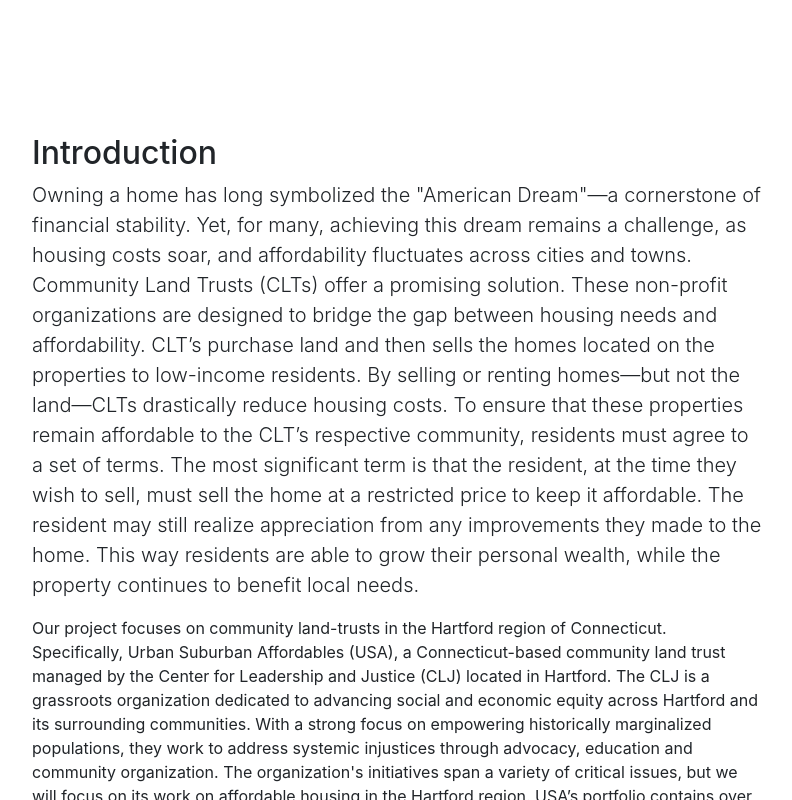
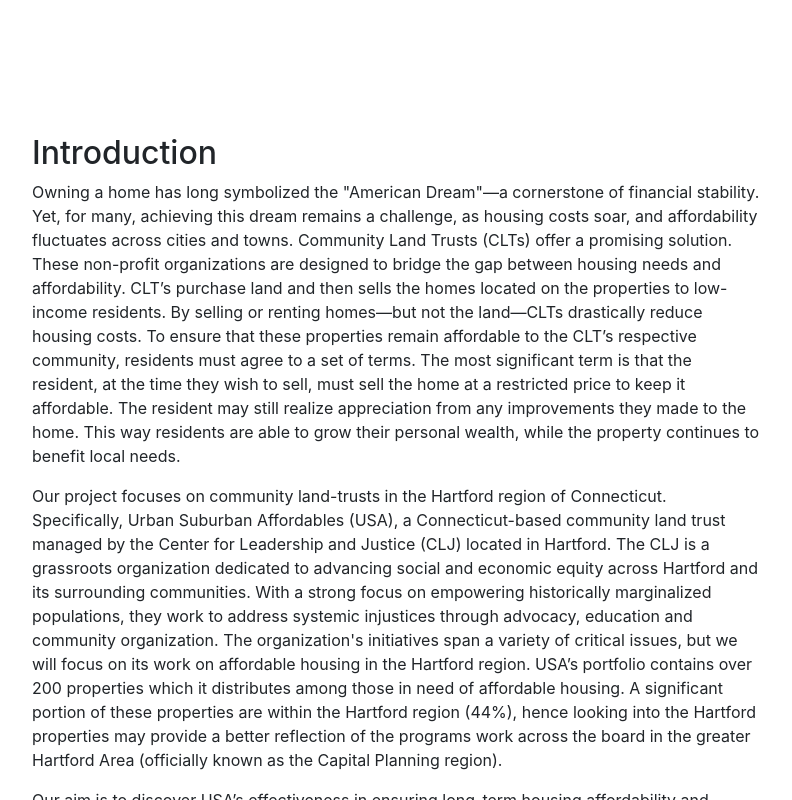
Before and after one commit to DataVizForAll/clt-safy-almukhtar, a plain HTML site: page index.html in a window 1280 px wide. Shown: the part 574-1374 px from the top of the page, without its empty margins (243-1035 px from the left). Drawn offline with nearby package versions, Linux system fonts and the light colour scheme.

Commit message:
Update index.html

```diff
--- a/index.html
+++ b/index.html
@@ -68,7 +68,7 @@
 
           <h2>Introduction</h2>
 
-          <p class="lead">Owning a home has long symbolized the "American Dream"—a cornerstone of financial stability. Yet, for many, achieving this dream remains a challenge, as housing costs soar, and affordability fluctuates across cities and towns. Community Land Trusts (CLTs) offer a promising solution. These non-profit organizations are designed to bridge the gap between housing needs and affordability. CLT’s purchase land and then sells the homes located on the properties to low-income residents. By selling or renting homes—but not the land—CLTs drastically reduce housing costs. To ensure that these properties remain affordable to the CLT’s respective community, residents must agree to a set of terms. The most significant term is that the resident, at the time they wish to sell, must sell the home at a restricted price to keep it affordable. The resident may still realize appreciation from any improvements they made to the home. This way residents are able to grow their personal wealth, while the property continues to benefit local needs.
+          <p>Owning a home has long symbolized the "American Dream"—a cornerstone of financial stability. Yet, for many, achieving this dream remains a challenge, as housing costs soar, and affordability fluctuates across cities and towns. Community Land Trusts (CLTs) offer a promising solution. These non-profit organizations are designed to bridge the gap between housing needs and affordability. CLT’s purchase land and then sells the homes located on the properties to low-income residents. By selling or renting homes—but not the land—CLTs drastically reduce housing costs. To ensure that these properties remain affordable to the CLT’s respective community, residents must agree to a set of terms. The most significant term is that the resident, at the time they wish to sell, must sell the home at a restricted price to keep it affordable. The resident may still realize appreciation from any improvements they made to the home. This way residents are able to grow their personal wealth, while the property continues to benefit local needs.
 </p>
 
           <p>Our project focuses on community land-trusts in the Hartford region of Connecticut. Specifically, Urban Suburban Affordables (USA), a Connecticut-based community land trust managed by the Center for Leadership and Justice (CLJ) located in Hartford. The CLJ is a grassroots organization dedicated to advancing social and economic equity across Hartford and its surrounding communities. With a strong focus on empowering historically marginalized populations, they work to address systemic injustices through advocacy, education and community organization. The organization's initiatives span a variety of critical issues, but we will focus on its work on affordable housing in the Hartford region. USA’s portfolio contains over 200 properties which it distributes among those in need of affordable housing. A significant portion of these properties are within the Hartford region (44%), hence looking into the Hartford properties may provide a better reflection of the programs work across the board in the greater Hartford Area (officially known as the Capital Planning region).</p>
```
